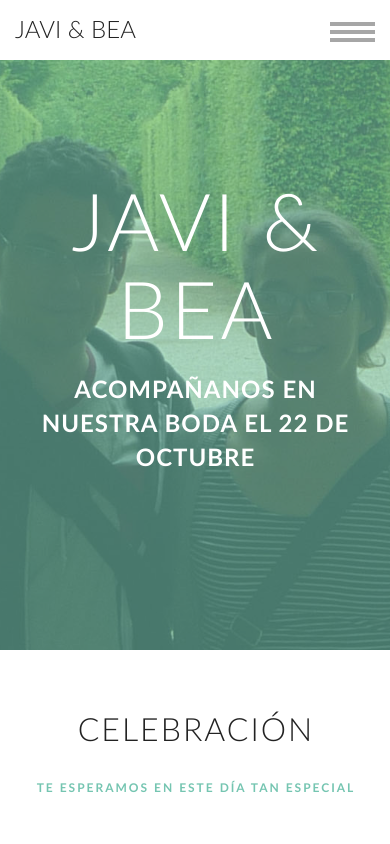
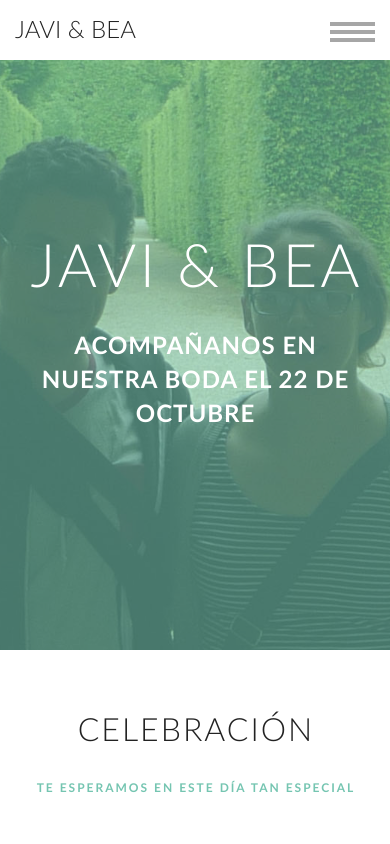
Before and after one commit to javiergamarra/wedding-web, a plain HTML site: page index.html in a window 390 px wide. Shown: the top 844 px of the page. Drawn offline with Linux system fonts and the light colour scheme; a web font is replaced by a local one.

Commit message:
fix gallery and reduce font in mobile

```diff
--- a/css/theme.css
+++ b/css/theme.css
@@ -776,7 +776,7 @@ nav.light.scrolled .line-3 {
 
 @media all and (max-width: 767px) {
     .header h1 {
-        font-size: 80px;
+        font-size: 60px;
         line-height: 88px;
     }
 }
@@ -1613,7 +1613,7 @@ section.short-story {
 }
 
 .image-slider img {
-    height: 500px;
+    height: auto;
 }
 
 .details-1 {
--- a/index.html
+++ b/index.html
@@ -176,9 +176,9 @@
                             <li class="flex-active-slide">
                                 <img alt="Image" src="images/antigua.jpg">
                             </li>
-                            <li class="flex-active-slide">
-                                <img alt="Image" src="images/invitacion.jpg">
-                            </li>
+                            <!--<li class="flex-active-slide">-->
+                                <!--<img alt="Image" src="images/invitacion.jpg">-->
+                            <!--</li>-->
                             <li class="flex-active-slide">
                                 <img alt="Image" src="images/recepcion0.jpg">
                             </li>
```
